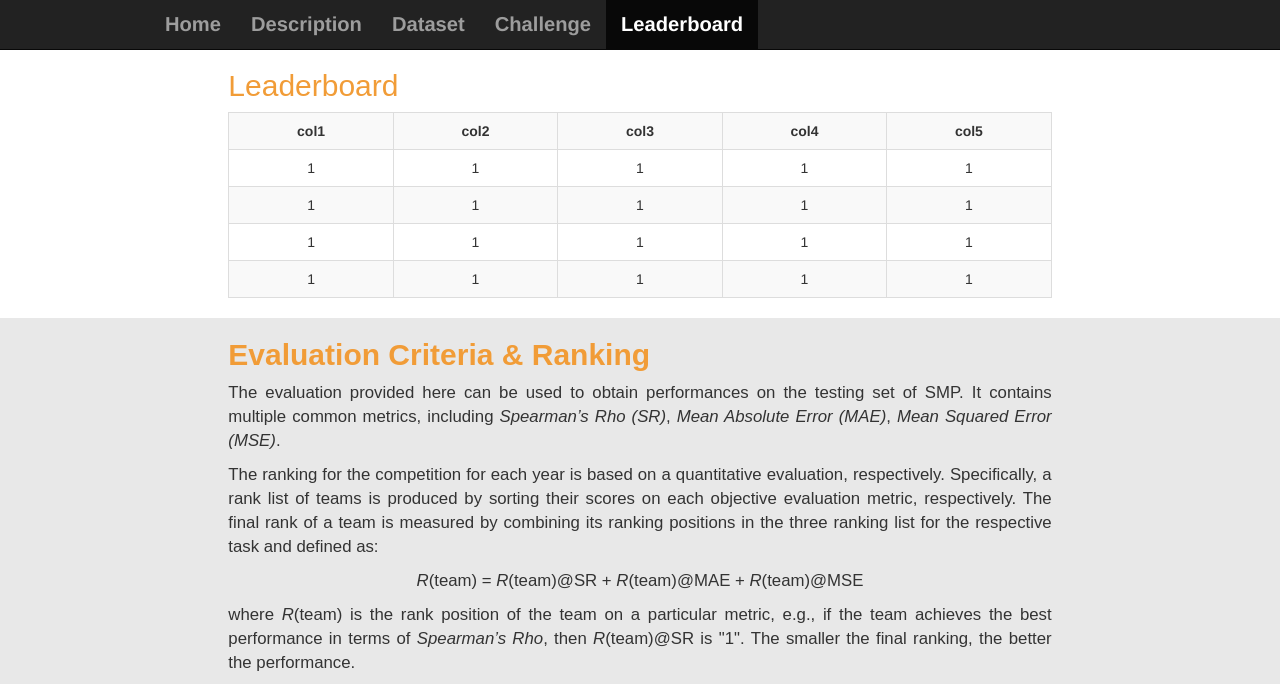
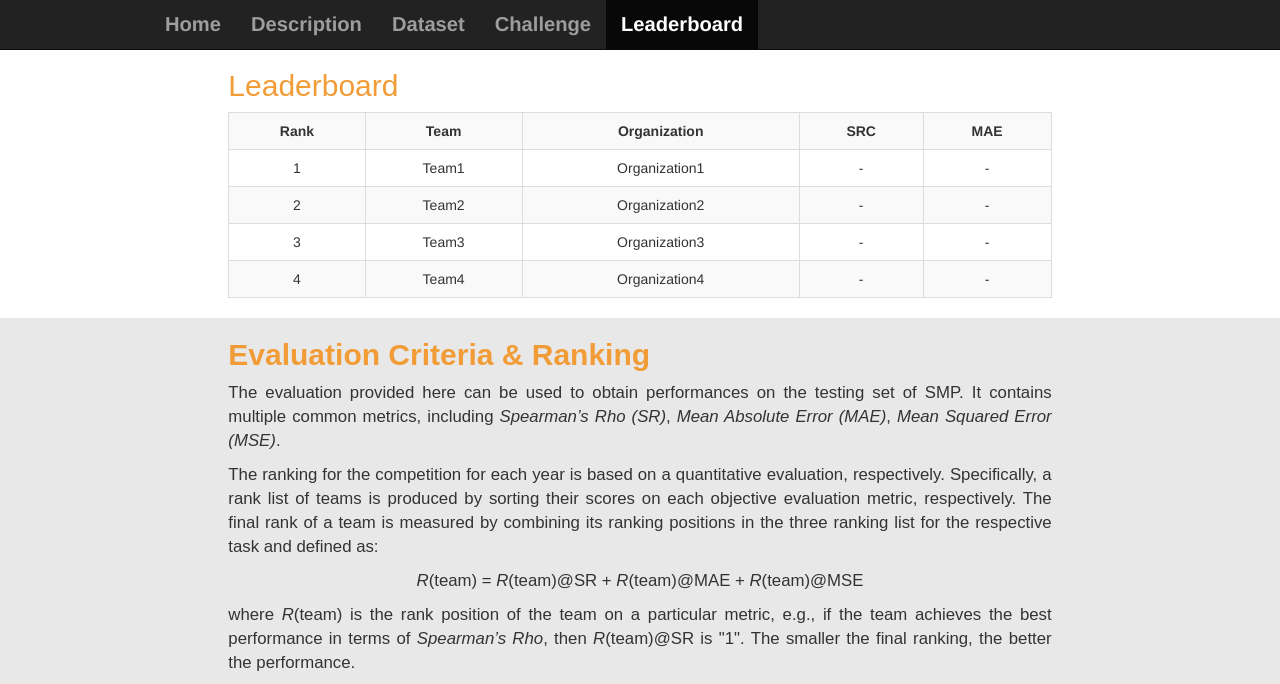
Before and after one commit to social-media-prediction/SMPChallenge, a Flask app: page /leaderboard in a window 1280 px wide. Shown: the part 81-765 px from the top of the page. Run offline with Flask 2, Linux system fonts and the light colour scheme; some libraries are stand-ins or nearby versions.

Commit message:
add leaderboard

```diff
--- a/templates/leaderboard.html
+++ b/templates/leaderboard.html
@@ -501,39 +501,39 @@
           <h2 class="p-title">Leaderboard</h2>
           <table class="table table-striped table-bordered">
             <tr>
-              <th>col1</th>
-              <th>col2</th>
-              <th>col3</th>
-              <th>col4</th>
-              <th>col5</th>
+              <th>Rank</th>
+              <th>Team</th>
+              <th>Organization</th>
+              <th>SRC</th>
+              <th>MAE</th>
             </tr>
             <tr>
               <td>1</td>
-              <td>1</td>
-              <td>1</td>
-              <td>1</td>
-              <td>1</td>
+              <td>Team1</td>
+              <td>Organization1</td>
+              <td>-</td>
+              <td>-</td>
             </tr>
             <tr>
-              <td>1</td>
-              <td>1</td>
-              <td>1</td>
-              <td>1</td>
-              <td>1</td>
+              <td>2</td>
+              <td>Team2</td>
+              <td>Organization2</td>
+              <td>-</td>
+              <td>-</td>
             </tr>
             <tr>
-              <td>1</td>
-              <td>1</td>
-              <td>1</td>
-              <td>1</td>
-              <td>1</td>
+              <td>3</td>
+              <td>Team3</td>
+              <td>Organization3</td>
+              <td>-</td>
+              <td>-</td>
             </tr>
             <tr>
-              <td>1</td>
-              <td>1</td>
-              <td>1</td>
-              <td>1</td>
-              <td>1</td>
+              <td>4</td>
+              <td>Team4</td>
+              <td>Organization4</td>
+              <td>-</td>
+              <td>-</td>
             </tr>
           </table>
         </div>
```
